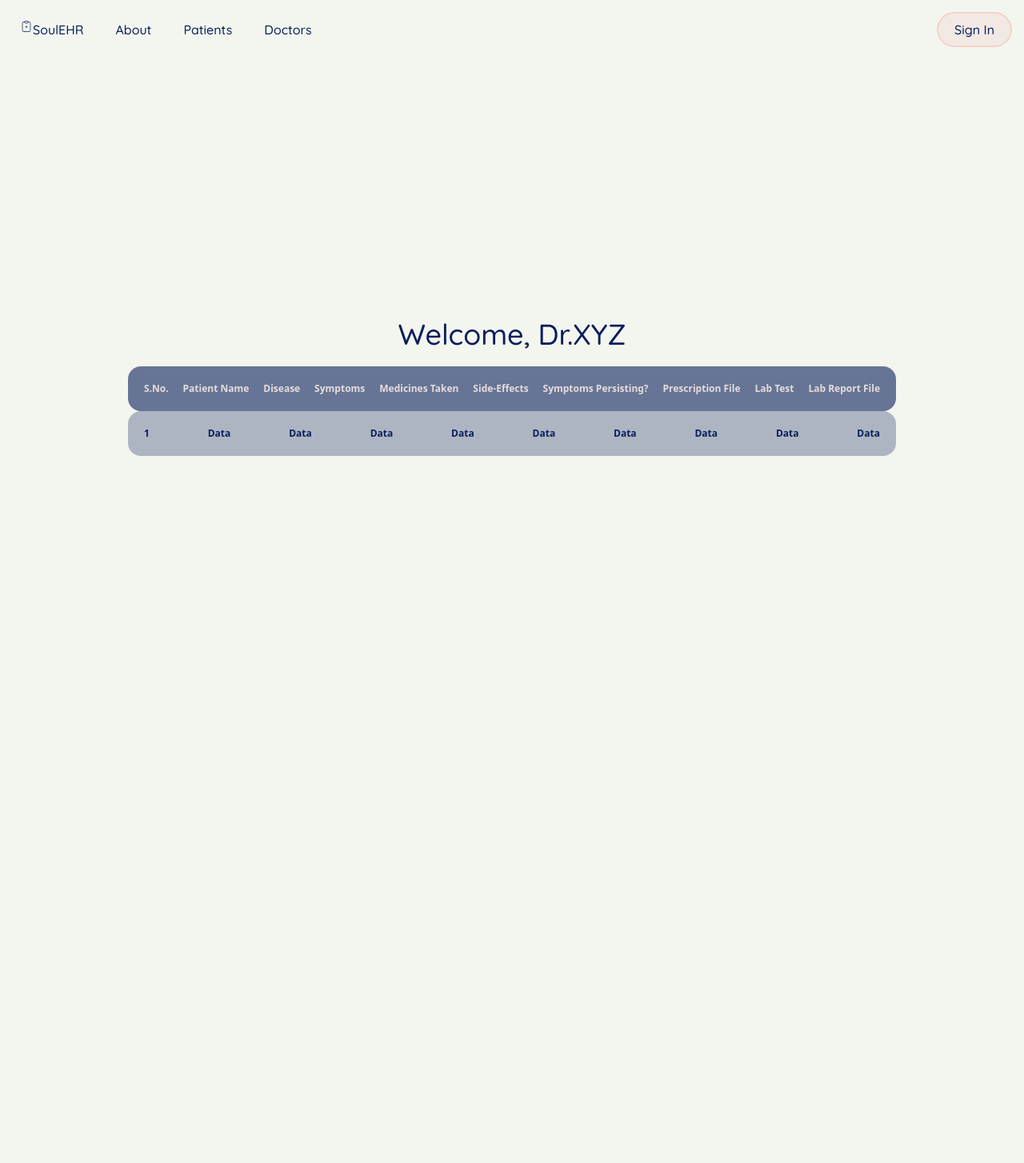
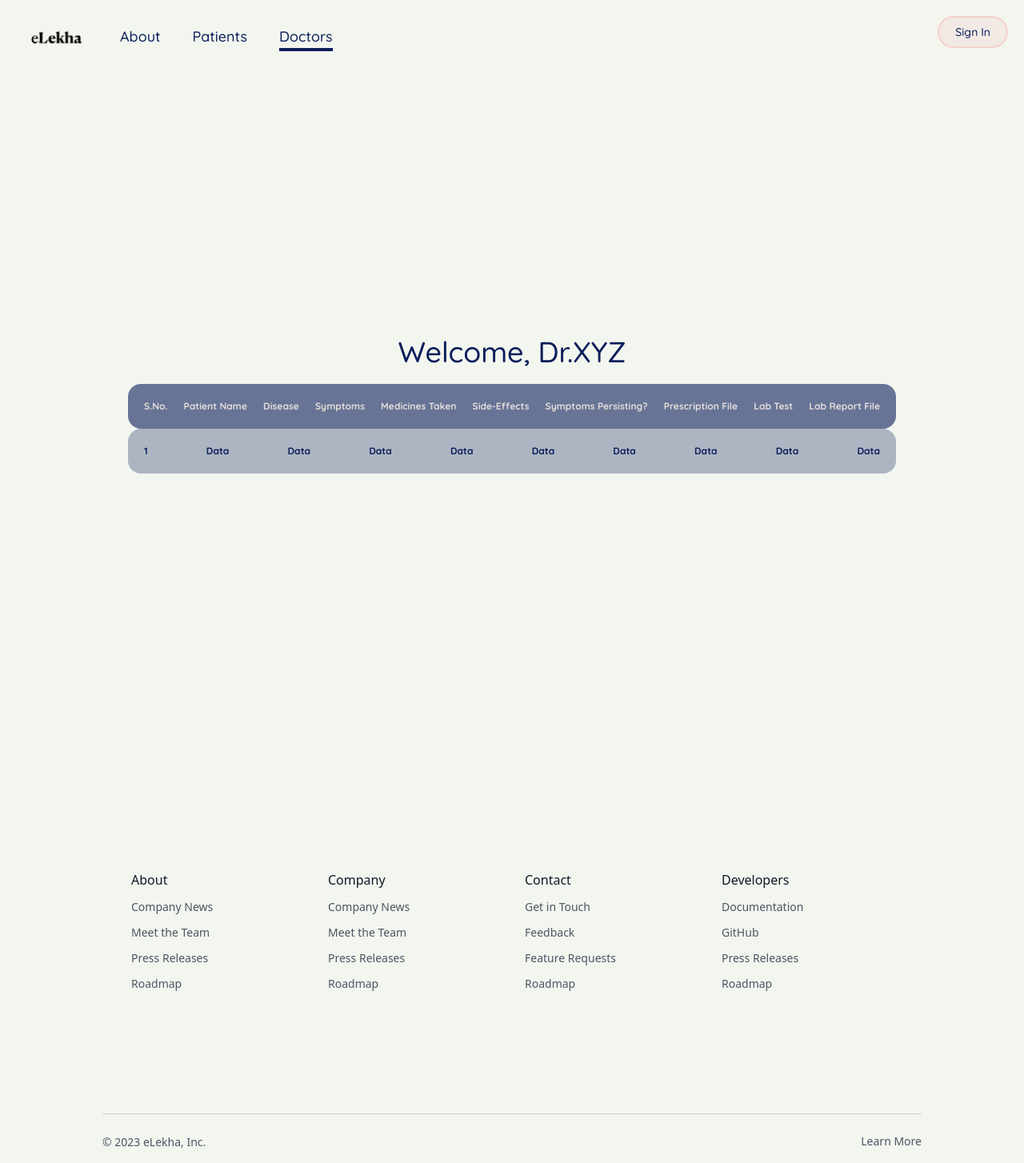
Before and after one commit to rmurarishetti/EHRSoulbound, a Next.js app in the folder ehr-soulbound/: page /doctor/home in a window 1280 px wide. Shown: the whole page at 80% size. Before the commit the page ends 874 px from the top, so only its background shows below. Built offline with nearby package versions, Linux system fonts and the light colour scheme; no server answers.

Commit message:
feat: footer, wip: navbar, admin-dashboard, doctor-page

```diff
--- a/ehr-soulbound/src/app/admin/dashboard/doctors/page.tsx
+++ b/ehr-soulbound/src/app/admin/dashboard/doctors/page.tsx
@@ -12,14 +12,14 @@ const page = () => {
         	</div>
 		</div>
 		<div className='flex flex-col basis-full justify-center items-center'>
-        	<div className="w-3/4 flex justify-between text-[#f2e9e4]/90 text-xs font-bold p-5 rounded-2xl" style={{ backgroundColor: "rgba(11, 30, 91, 0.6)" }}>
+        	<div className="w-3/4 flex justify-between text-[#f2e9e4]/90 text-xs font-quicksand font-bold p-5 rounded-2xl" style={{ backgroundColor: "rgba(11, 30, 91, 0.6)" }}>
                 <div>S.No.</div>
             	<div>Doctor ID</div>
 				<div>Doctor Name</div>
                 <div>Specialization</div>
 				<div>Doctor E-Mail</div>
 			</div>
-            <div className="w-3/4 flex justify-between text-[#0B1E5B] text-xs font-bold p-5 rounded-2xl" style={{ backgroundColor: "rgba(11, 30, 91, 0.3)" }}>
+            <div className="w-3/4 flex justify-between text-[#0B1E5B] text-xs font-quicksand font-bold p-5 rounded-2xl" style={{ backgroundColor: "rgba(11, 30, 91, 0.3)" }}>
 				<div>1</div>
 				<div>Data</div>
 				<div>Data</div>
--- a/ehr-soulbound/src/app/admin/dashboard/patients/page.tsx
+++ b/ehr-soulbound/src/app/admin/dashboard/patients/page.tsx
@@ -12,13 +12,13 @@ const page = () => {
         	</div>
 		</div>
 		<div className='flex flex-col basis-full justify-center items-center'>
-        	<div className="w-3/4 flex justify-between text-[#f2e9e4]/90 text-xs font-bold p-5 rounded-2xl" style={{ backgroundColor: "rgba(11, 30, 91, 0.6)" }}>
+        	<div className="w-3/4 flex justify-between text-[#f2e9e4]/90 text-xs font-quicksand font-bold p-5 rounded-2xl" style={{ backgroundColor: "rgba(11, 30, 91, 0.6)" }}>
 				<div>S.No.</div>
             	<div>Patient ID</div>
 				<div>Patient Name</div>
 				<div>Patient E-Mail</div>
 			</div>
-			<div className="w-3/4 flex justify-between text-[#0B1E5B] text-xs font-bold p-5 rounded-2xl" style={{ backgroundColor: "rgba(11, 30, 91, 0.3)" }}>
+			<div className="w-3/4 flex justify-between text-[#0B1E5B] text-xs font-quicksand font-bold p-5 rounded-2xl" style={{ backgroundColor: "rgba(11, 30, 91, 0.3)" }}>
 				<div>1</div>
 				<div>Data</div>
 				<div>Data</div>
--- /dev/null
+++ b/ehr-soulbound/src/app/components/footer.tsx
@@ -0,0 +1,143 @@
+'use client'
+
+const Footer = () => {
+  return (
+    <div>
+        <footer className="text-gray-800 w-4/5 mx-auto inter md:pt-24">
+            <div className="container px-5 py-24 mx-auto flex md:items-center lg:items-start md:flex-row md:flex-nowrap flex-wrap flex-col">
+            <div className="flex-grow flex flex-wrap -mb-10 md:mt-0 mt-10 md:text-left text-center">
+                <div className="lg:w-1/4 md:w-1/2 w-full px-4">
+                <h2 className="font-medium text-gray-900 text-base mb-3">
+                    About
+                </h2>
+                <nav className="list-none mb-10 flex flex-col text-sm space-y-3 font-normal">
+                    <li>
+                    <a className="text-gray-600 hover:text-gray-800 cursor-pointer">
+                        Company News
+                    </a>
+                    </li>
+                    <li>
+                    <a className="text-gray-600 hover:text-gray-800 cursor-pointer">
+                        Meet the Team
+                    </a>
+                    </li>
+                    <li>
+                    <a className="text-gray-600 hover:text-gray-800 cursor-pointer">
+                        Press Releases
+                    </a>
+                    </li>
+                    <li>
+                    <a className="text-gray-600 hover:text-gray-800 cursor-pointer">
+                        Roadmap
+                    </a>
+                    </li>
+                </nav>
+                </div>
+                <div className="lg:w-1/4 md:w-1/2 w-full px-4">
+                <h2 className="font-medium text-gray-900 text-base mb-3">
+                    Company
+                </h2>
+                <nav className="list-none mb-10 flex flex-col space-y-3 text-sm font-normal">
+                    <li>
+                    <a className="text-gray-600 hover:text-gray-800 cursor-pointer">
+                        Company News
+                    </a>
+                    </li>
+                    <li>
+                    <a className="text-gray-600 hover:text-gray-800 cursor-pointer">
+                        Meet the Team
+                    </a>
+                    </li>
+                    <li>
+                    <a className="text-gray-600 hover:text-gray-800 cursor-pointer">
+                        Press Releases
+                    </a>
+                    </li>
+                    <li>
+                    <a className="text-gray-600 hover:text-gray-800 cursor-pointer">
+                        Roadmap
+                    </a>
+                    </li>
+                </nav>
+                </div>
+                <div className="lg:w-1/4 md:w-1/2 w-full px-4">
+                <h2 className="font-medium text-gray-900 text-base mb-3">
+                    Contact
+                </h2>
+                <nav className="list-none mb-10 flex flex-col space-y-3 text-sm font-normal">
+                    <li>
+                    <a className="text-gray-600 hover:text-gray-800 cursor-pointer">
+                        Get in Touch
+                    </a>
+                    </li>
+                    <li>
+                    <a className="text-gray-600 hover:text-gray-800 cursor-pointer">
+                        Feedback
+                    </a>
+                    </li>
+                    <li>
+                    <a className="text-gray-600 hover:text-gray-800 cursor-pointer">
+                        Feature Requests
+                    </a>
+                    </li>
+                    <li>
+                    <a className="text-gray-600 hover:text-gray-800 cursor-pointer">
+                        Roadmap
+                    </a>
+                    </li>
+                </nav>
+                </div>
+                <div className="lg:w-1/4 md:w-1/2 w-full px-4">
+                <h2 className="font-medium text-gray-900 text-base mb-3">
+                    Developers
+                </h2>
+                <nav className="list-none mb-10 flex flex-col space-y-3 text-sm font-normal">
+                    <li>
+                    <a className="text-gray-600 hover:text-gray-800 cursor-pointer">
+                        Documentation
+                    </a>
+                    </li>
+                    <li>
+                    <a className="text-gray-600 hover:text-gray-800 cursor-pointer">
+                        GitHub
+                    </a>
+                    </li>
+                    <li>
+                    <a className="text-gray-600 hover:text-gray-800 cursor-pointer">
+                        Press Releases
+                    </a>
+                    </li>
+                    <li>
+                    <a className="text-gray-600 hover:text-gray-800 cursor-pointer">
+                        Roadmap
+                    </a>
+                    </li>
+                </nav>
+                </div>
+            </div>
+            </div>
+        </footer>
+        <div className="w-4/5 mx-auto py-2 md:mt-12 text-sm">
+            <hr className="h-px bg-gray-500 opacity-30 border-0 mb-4" />
+            <div className="flex items-center mx-auto text-gray-600 container justify-center md:justify-between py-2">
+            <div>
+                <span className="font-normal">
+                © 2023 eLekha, Inc.
+                </span>
+            </div>
+            <a
+                className="items-center gap-2 hidden md:flex"
+                href="#"
+                rel="noopener noreferrer"
+            >
+                <span className="border-b border-transparent hover:border-[#000000] focus-visible:border-[#000000] transition ease-in-out delay-50 duration-100">
+                Learn More
+                </span>
+            </a>
+            </div>
+        </div>
+    </div>
+  )
+}
+
+export default Footer
--- a/ehr-soulbound/src/app/components/navbar.tsx
+++ b/ehr-soulbound/src/app/components/navbar.tsx
@@ -1,44 +1,45 @@
 'use client'
 import Link from "next/link";
-import {CiMedicalClipboard} from 'react-icons/ci';
+import Image from 'next/image';
 import { useUser } from '@auth0/nextjs-auth0/client';
+import { usePathname } from 'next/navigation';
 
 export function Navbar(){
     const { user, isLoading } = useUser();
+    const currentRoute = usePathname();
 
     return(
-        <nav>
-            <div className="flex justify-between bg-[#F3F6EF]">
-                <div className="flex p-[25px] justify-start gap-10">
-                    <div className="flex font-quicksand text-base font-medium text-[#0B1E5B]">
-                        <CiMedicalClipboard></CiMedicalClipboard>
-                        <Link href="/">SoulEHR</Link>
+        <nav className="flex font-quicksand justify-between bg-[#F3F6EF]">
+            <div className="flex text-lg font-medium text-[#0B1E5B] p-8 justify-start gap-10">
+                <Link href="/">
+                    <Image alt="eLekha-logo.png" src="/eLekha-logo.png" width="78" height="78" priority/>
+                </Link>
+                <Link href="/about" className={'border-b-4 hover:border-[#0B1E5B] transition ease-in-out delay-50 duration-100' + (currentRoute === "/about" ? "border-b-4 border-[#0B1E5B]" : "border-b-4 border-transparent")}>
+                    About
+                </Link>
+                <Link href="/user/home" className={'border-b-4 hover:border-[#0B1E5B] transition ease-in-out delay-50 duration-100' + (currentRoute === "/user/home" ? "border-b-4 border-[#0B1E5B]" : "border-b-4 border-transparent")}>
+                    Patients
+                </Link>
+                <Link href="/doctor/home" className={ 'border-b-4 hover:border-[#0B1E5B] transition ease-in-out delay-50 duration-100' + (currentRoute === "/doctor/home" ? "border-b-4 border-[#0B1E5B]" : "border-b-4 border-transparent")}>
+                    Doctors
+                </Link>
             </div>
-                    <div className="flex font-quicksand text-base font-medium text-[#0B1E5B]">
-                        <Link href="/">About</Link>
-                    </div>
-                    <div className="flex font-quicksand text-base font-medium text-[#0B1E5B]">
-                        <Link href="/user/home">Patients</Link>
-                    </div>
-                    <div className="flex font-quicksand text-base font-medium text-[#0B1E5B]">
-                        <Link href="/doctor/home">Doctors</Link>
-                    </div>
-                </div>
-                <div className="flex p-[15px] justify-end">
+            <div className="flex p-5 justify-end">
                 {!isLoading && !user &&
                 (
                     <div>
-                            <Link className="flex border-[2px] rounded-3xl border-[#F6D1CC] py-2 px-5 bg-[#f2e9e4] hover:bg-[#eadbd3] font-quicksand text-base font-medium text-[#0B1E5B]" href="/api/auth/login">Sign In</Link>
+                        <Link className="flex border-[2px] rounded-3xl border-[#F6D1CC] py-2 px-5 bg-[#f2e9e4] hover:bg-[#eadbd3] font-quicksand text-sm font-medium text-[#0B1E5B]" href="/api/auth/login">
+                            Sign In
+                        </Link>
                     </div>
                 )}
                 {user&&(
                 <div>
-                        <Link className="flex border-[2px] rounded-3xl border-[#F6D1CC] py-2 px-5 bg-[#f2e9e4] hover:bg-[#eadbd3] font-quicksand text-base font-medium text-[#0B1E5B]" href="/api/auth/logout">Sign Out</Link>
+                    <Link className="flex border-[2px] rounded-3xl border-[#F6D1CC] py-2 px-5 bg-[#f2e9e4] hover:bg-[#eadbd3] font-quicksand text-sm font-medium text-[#0B1E5B]" href="/api/auth/logout">
+                        Sign Out
+                    </Link>
                 </div>)}
             </div>
-            </div>
-
-
         </nav>
     )
 }
--- a/ehr-soulbound/src/app/doctor/home/page.tsx
+++ b/ehr-soulbound/src/app/doctor/home/page.tsx
@@ -7,7 +7,7 @@ export default function page() {
           <div>
             <h3 className='font-quicksand font-medium text-4xl px-5 py-5 text-[#0B1E5B]'>Welcome, Dr.XYZ</h3>
           </div>
-          <div className="w-3/4 flex justify-between text-[#f2e9e4]/90 text-xs font-bold p-5 rounded-2xl" style={{ backgroundColor: "rgba(11, 30, 91, 0.6)" }}>
+          <div className="w-3/4 flex justify-between text-[#f2e9e4]/90 text-xs font-quicksand font-bold p-5 rounded-2xl" style={{ backgroundColor: "rgba(11, 30, 91, 0.6)" }}>
             <div>S.No.</div>
             <div>Patient Name</div>
             <div>Disease</div>
@@ -19,7 +19,7 @@ export default function page() {
             <div>Lab Test</div>
             <div>Lab Report File</div>
           </div>
-          <div className="w-3/4 flex justify-between text-[#0B1E5B] text-xs font-bold p-5 rounded-2xl" style={{ backgroundColor: "rgba(11, 30, 91, 0.3)" }}>
+          <div className="w-3/4 flex justify-between text-[#0B1E5B] text-xs font-quicksand font-bold p-5 rounded-2xl" style={{ backgroundColor: "rgba(11, 30, 91, 0.3)" }}>
             <div>1</div>
             <div>Data</div>
             <div>Data</div>
--- a/ehr-soulbound/src/app/layout.tsx
+++ b/ehr-soulbound/src/app/layout.tsx
@@ -1,6 +1,7 @@
 import './globals.css'
 import { Navbar } from './components/navbar'
-import { UserProvider } from '@auth0/nextjs-auth0/client';
+import { UserProvider } from '@auth0/nextjs-auth0/client'
+import Footer from './components/footer'
 
 export default function RootLayout({
   children,
@@ -16,6 +17,7 @@ export default function RootLayout({
             <main>
               {children}
             </main>
+          <Footer/>
         </div>
       </body>
       </UserProvider>
```
Also changed, not shown: ehr-soulbound/public/eLekha-logo.png (added). Lines whose indentation alone changed are shown as unchanged.
